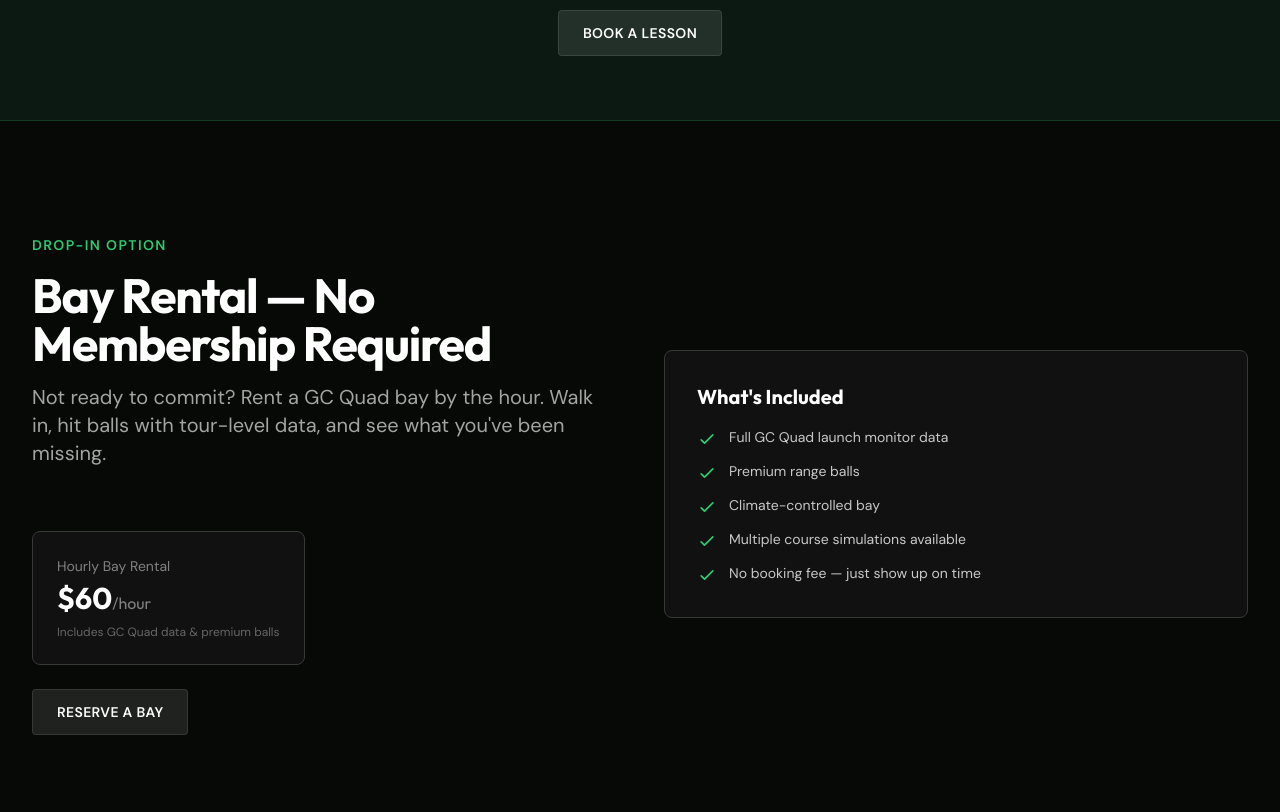
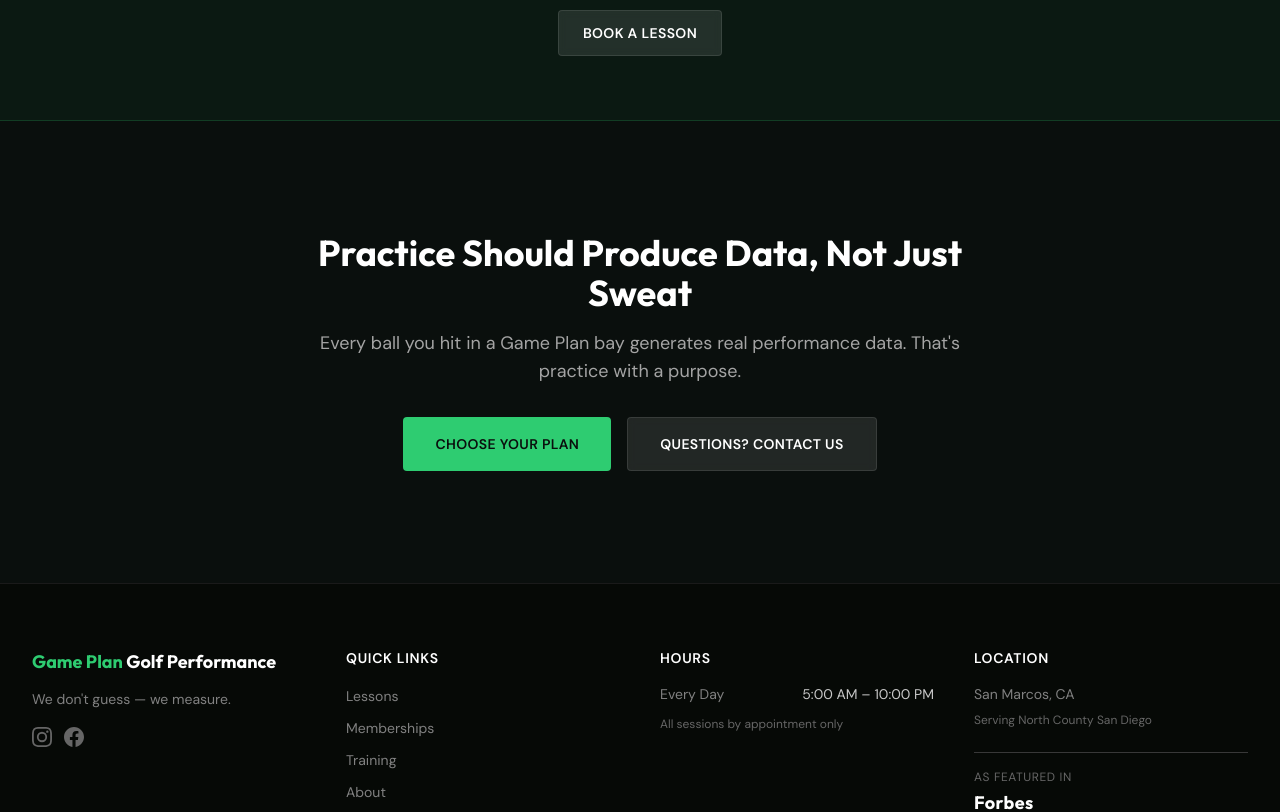
Before and after one commit to TheBerg/game-plan, a Next.js app: page /game-plan/memberships in a window 1280 px wide. Shown: the part 1820-2632 px from the top of the page. Built offline with nearby package versions, Linux system fonts and the light colour scheme.

Commit message:
Remove drop-in/SIM rental from memberships page
Co-Authored-By: Claude Opus 4.6 (1M context) <noreply@anthropic.com>

```diff
--- a/src/app/memberships/page.tsx
+++ b/src/app/memberships/page.tsx
@@ -1,7 +1,6 @@
 "use client";
 
 import FadeIn from "@/components/FadeIn";
-import SectionHeader from "@/components/SectionHeader";
 import Button from "@/components/Button";
 import { MEMBERSHIP_URL, BOOKING_URL } from "@/lib/constants";
 
@@ -166,63 +165,6 @@ export default function MembershipsPage() {
         </div>
       </section>
 
-      {/* SIM Rental */}
-      <section className="py-20 md:py-28 bg-brand-darker">
-        <div className="max-w-7xl mx-auto px-4 sm:px-6 lg:px-8">
-          <div className="grid md:grid-cols-2 gap-12 items-center">
-            <div>
-              <SectionHeader
-                eyebrow="Drop-In Option"
-                title="Bay Rental — No Membership Required"
-                description="Not ready to commit? Rent a GC Quad bay by the hour. Walk in, hit balls with tour-level data, and see what you've been missing."
-                align="left"
-              />
-              <FadeIn delay={0.2}>
-                <div className="bg-brand-gray-950 border border-brand-gray-800 rounded-lg p-6 inline-block">
-                  <p className="text-brand-gray-400 text-sm">
-                    Hourly Bay Rental
-                  </p>
-                  <p className="font-heading text-3xl font-bold text-white mt-1">
-                    $60<span className="text-brand-gray-400 text-base font-normal">/hour</span>
-                  </p>
-                  <p className="text-brand-gray-500 text-xs mt-2">
-                    Includes GC Quad data &amp; premium balls
-                  </p>
-                </div>
-              </FadeIn>
-              <FadeIn delay={0.3}>
-                <div className="mt-6">
-                  <Button href={BOOKING_URL} variant="secondary" external>
-                    Reserve a Bay
-                  </Button>
-                </div>
-              </FadeIn>
-            </div>
-            <FadeIn delay={0.2} direction="right">
-              <div className="bg-brand-gray-950 border border-brand-gray-800 rounded-lg p-8">
-                <h3 className="font-heading text-xl font-bold text-white mb-4">
-                  What&apos;s Included
-                </h3>
-                <ul className="space-y-3">
-                  {[
-                    "Full GC Quad launch monitor data",
-                    "Premium range balls",
-                    "Climate-controlled bay",
-                    "Multiple course simulations available",
-                    "No booking fee — just show up on time",
-                  ].map((item) => (
-                    <li key={item} className="flex gap-3 text-sm">
-                      <CheckIcon />
-                      <span className="text-brand-gray-200">{item}</span>
-                    </li>
-                  ))}
-                </ul>
-              </div>
-            </FadeIn>
-          </div>
-        </div>
-      </section>
-
       {/* CTA */}
       <section className="py-20 md:py-28 bg-brand-dark">
         <div className="max-w-3xl mx-auto px-4 sm:px-6 lg:px-8 text-center">
```
